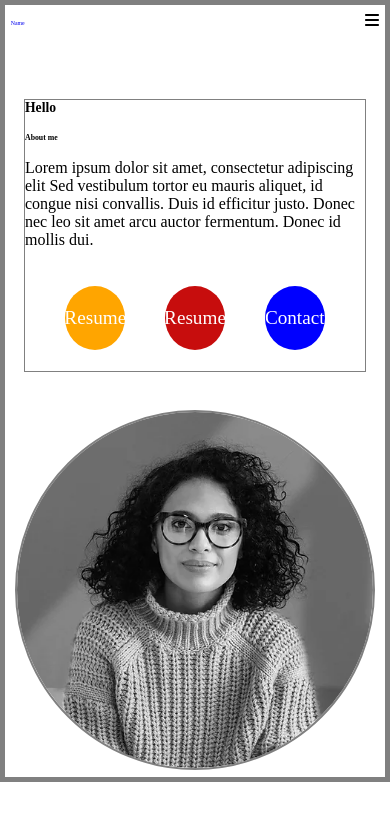
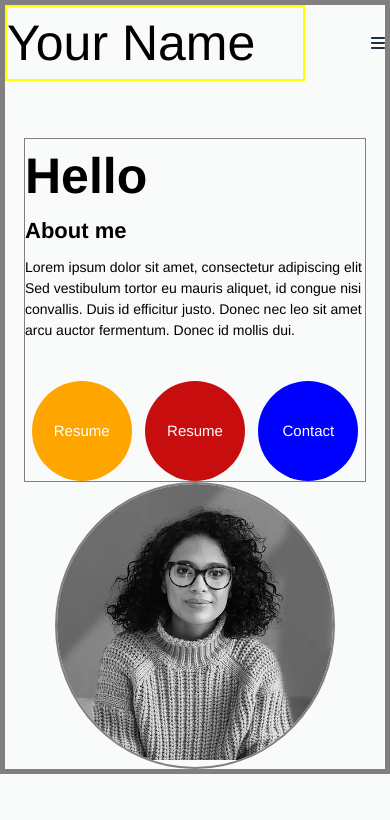
Before and after one commit to NagIbrahim/A-Profile, a React (Create React App) app: page /home in a window 390 px wide. Shown: the top 820 px of the page. Built offline with nearby package versions, Linux system fonts and the light colour scheme.

Commit message:
adjust media query

```diff
--- a/public/index.html
+++ b/public/index.html
@@ -23,7 +23,9 @@
       Unlike "/favicon.ico" or "favicon.ico", "%PUBLIC_URL%/favicon.ico" will
       work correctly both with client-side routing and a non-root public URL.
       Learn how to configure a non-root public URL by running `npm run build`.
+
     -->
+
     <title>React App</title>
   </head>
   <body>
--- a/src/App.css
+++ b/src/App.css
@@ -2,4 +2,5 @@
 .app{
   border:5px solid grey;
   background-color: transparent;
+
 }
--- a/src/components/Banner.js
+++ b/src/components/Banner.js
@@ -6,25 +6,23 @@ import "./banner.css"
 function Banner() {
   return (
     <div className='about'>
-        <div className='about-left'>
+
+      <div className='about-left'>
         <img src={BanerImg} alt="img" />
         </div>
         <div className='about-right'>
         <div id="txt">
 
-        <h3>Hello</h3>
+        <h1>Hello</h1>
        <h4>About me</h4>
        <div >
-      <p>
+      <p id="p-about">
       Lorem ipsum dolor sit amet, consectetur adipiscing elit
        Sed vestibulum tortor eu mauris aliquet, id congue nisi convallis. Duis id efficitur justo. Donec nec leo sit amet arcu auctor fermentum. Donec id mollis dui.
       </p>
        </div>
 
         </div>
-
-
-
        <div id="button-container">
 
        <Link to="/resume" id="resume">
@@ -41,7 +39,9 @@ function Banner() {
 
       </div>
       </div>
-    </div>
+      </div>
+
+
   )
 }
 
--- a/src/components/NavBar.js
+++ b/src/components/NavBar.js
@@ -21,22 +21,27 @@ export function NavBar() {
   return (
       <div id='header'>
 
-         <div>
-         <Link id='h-left' to ="/home">
-                Name
-              </Link>
-         </div>
+         <div id='h-left'>
+
+           <Link  to ="/home">
+                  Your Name
+                </Link>
+
+            </div>
+
           <div  id='h-right'>
 
           <Link  to ="/resume"  class="v-line">
                 Resume
 
               </Link>
+              <div className='vertical-line'></div>
 
               <Link  to ="/projects" class="v-line">
                 Projects
 
              </Link>
+             <div className='vertical-line'></div>
 
              <Link  to ="/message">
               Contact me
--- a/src/components/banner.css
+++ b/src/components/banner.css
@@ -2,19 +2,18 @@
     width: 100%;
     display: flex;
     justify-content: center;
-    padding: 2% 0;
     align-items: center;
+    /*border:2px solid red;*/
 
   }
 
 
-
     .about-left{
-      width: 360px;
-      height: 360px;
+      /*width:30vw;*/
+      width: 480;
       border-radius: 50%;
       overflow: hidden;
-      margin-top: 10%;
+      /*margin-top: 10%;*/
      border: 2px solid grey;
     }
 
@@ -28,24 +27,26 @@
 
 
     .about-right {
-      width: 40%;
+      width:480px;
       border: 1px solid grey;
       display: flex;
       flex-direction: column;
       justify-content: center;
       align-items: center;
-     margin-left:2%;
-      margin-top: 15%;
+     margin-left:35px;
     }
 
-    .about-right h3 {
-      font-size: 3.5vw;
-      margin-bottom: 5%; /* Adjust margin */
+    .about-right h1 {
+      font-size:50px;
     }
 
     .about-right h4 {
-      font-size: 2vw;
-      margin-bottom: 5%; /* Adjust margin */
+      font-size:22px;
+      margin-bottom:10px; /* Adjust margin */
+    }
+
+    #p-about{
+      font-size:14px;
     }
 
     #button-container{
@@ -53,34 +54,24 @@
       display: flex;
       justify-content:space-around;
       align-items: center;
-      padding:6%;
-      margin-top: 5%;
+      /*border:2px solid yellow;*/
+      margin-top: 40px;
 
     }
 
-
-      a {
+      #button-container a{
+        display: flex;
+        justify-content:center;
+        align-items: center;
+        width:140px;
+        height:140px;
+        font-size:22px;
         text-decoration: none;
-        font-size: 1.5vw;
-        text-align: center;
+        border-radius: 50%;
         transition: 0.7s;
-
       }
 
 
-      #button-container a {
-        text-decoration: none;
-        font-size:1.2rem;
-        text-align: center;
-        transition: 0.7s;
-        display: flex;
-        justify-content: center;
-        align-items: center;
-        padding:7%;
-        width: 20%;
-        height: 20%;
-        border-radius:50%;
-      }
       #resume {
         background-color: orange;
         color: white;
@@ -101,15 +92,28 @@
         color: black; /* Change text color to black on hover */
       }
 
-      @media only screen and (max-width:768px) {
+      @media only screen and (max-width:425px) {
         .about {
 
            flex-direction: column-reverse;
         }
 
+        .about-left{
+          width:280px;
+        }
         .about-right{
           width:90%;
           margin:15% 0 0 0;
         }
 
     }
+
+    @media only screen and (max-width:1024px) {
+
+      #button-container a{
+        width:100px;
+        height: 100px;
+        font-size: 15px;
+      }
+
+    }
--- a/src/components/navbar.css
+++ b/src/components/navbar.css
@@ -3,45 +3,53 @@
     justify-content: space-between;
     align-items: center;
     width: 100%;
-    padding: 1.5%;
+    height: 76px;
+
+}
+
+#header a {
+    font-size:16px;
+    text-decoration: none;
+    color:black;
 }
 
 #hamburger-menu {
     display: none;
 }
 
-/*#header a {
-    font-size:1.3rem;
-    color: black;
-}*/
+#h-left  {
+   width:300px;
+   height:100%;
+   display: flex;
+   align-items: center;
+   justify-content: flex-start;
+    border:2px solid yellow;
 
-#h-left  {
-    width: 40%;
-    align-items: center;
-    justify-content: center;
 }
 
 #h-left a{
-    font-size:2rem;
+    font-size: 50px;;
 }
+
+
 
 #h-right {
     display: flex;
     justify-content: space-around;
     align-items: center;
-    width: 30%;
+    width:370px;
+    height: 100%;
+    /*border:2px solid yellow;*/
 }
 
-#h-right a{
-    font-size: 1rem;
+
+
+.vertical-line{
+    height:20px;
+    width:1px;
+    border:1px solid black;
 }
-/*create vertical line after the link*/
-.v-line::after {
-    content: '';
-    border-left: 1px solid black; /* Vertical line */
-    height: 40px;
-    margin: 0 15px;
-}
+
 
 #header a:hover {
     color: rgb(233, 186, 186);
@@ -88,7 +96,7 @@
     font-size: 1.5em;
 }
 
-@media only screen and (max-width: 768px) {
+@media only screen and (max-width:425px) {
     #hamburger-menu {
         display: block;
     }
--- a/src/components/navbar1.css
+++ /dev/null
@@ -1,56 +0,0 @@
-#header{
-
-    display: flex;
-    justify-content: space-between;
-    align-items: center;
-    width:100%;
-    padding: 1.5%;
-
-}
-
-
-#hamburger-menu {
-    display:none; /* Show hamburger menu */
-
-}
-#header a{
-    font-size:1.5vw;
-    color:black;
-}
-
-
-#h-left{
-    width:40%;
-    align-items: center;
-    justify-content: center;
-}
-
-
-#h-right{
-
-    display:flex;
-    justify-content: space-around;
-    align-items: center;
-    width:40%;
-}
-
-
-#header  a:hover {
-    color: rgb(233, 186, 186);
-}
-
-@media only screen and (max-width:768px) {
-    #h-right {
-        display: none; /* Hide the right section on mobile */
-    }
-
-    #h-left {
-        width: auto; /* Allow the left section to take full width */
-    }
-
-    #hamburger-menu {
-        display: block; /* Show hamburger menu */
-        font-size: 1.5em; /* Set font size for the hamburger icon */
-        cursor: pointer; /* Add pointer cursor for better UX */
-    }
-}
--- a/src/index.css
+++ b/src/index.css
@@ -5,3 +5,13 @@
   padding: 0;
   box-sizing: border-box;
 }
+
+body {
+   background-color: #f9fafa;
+    color: #20303c;
+    font-family: Madefor, Helvetica Neue, Helvetica, Arial, sans-serif;
+    font-weight: 400;
+    line-height: 1.5;
+    font-size:16px;
+    /*border:5px solid yellow;*/
+}
```
